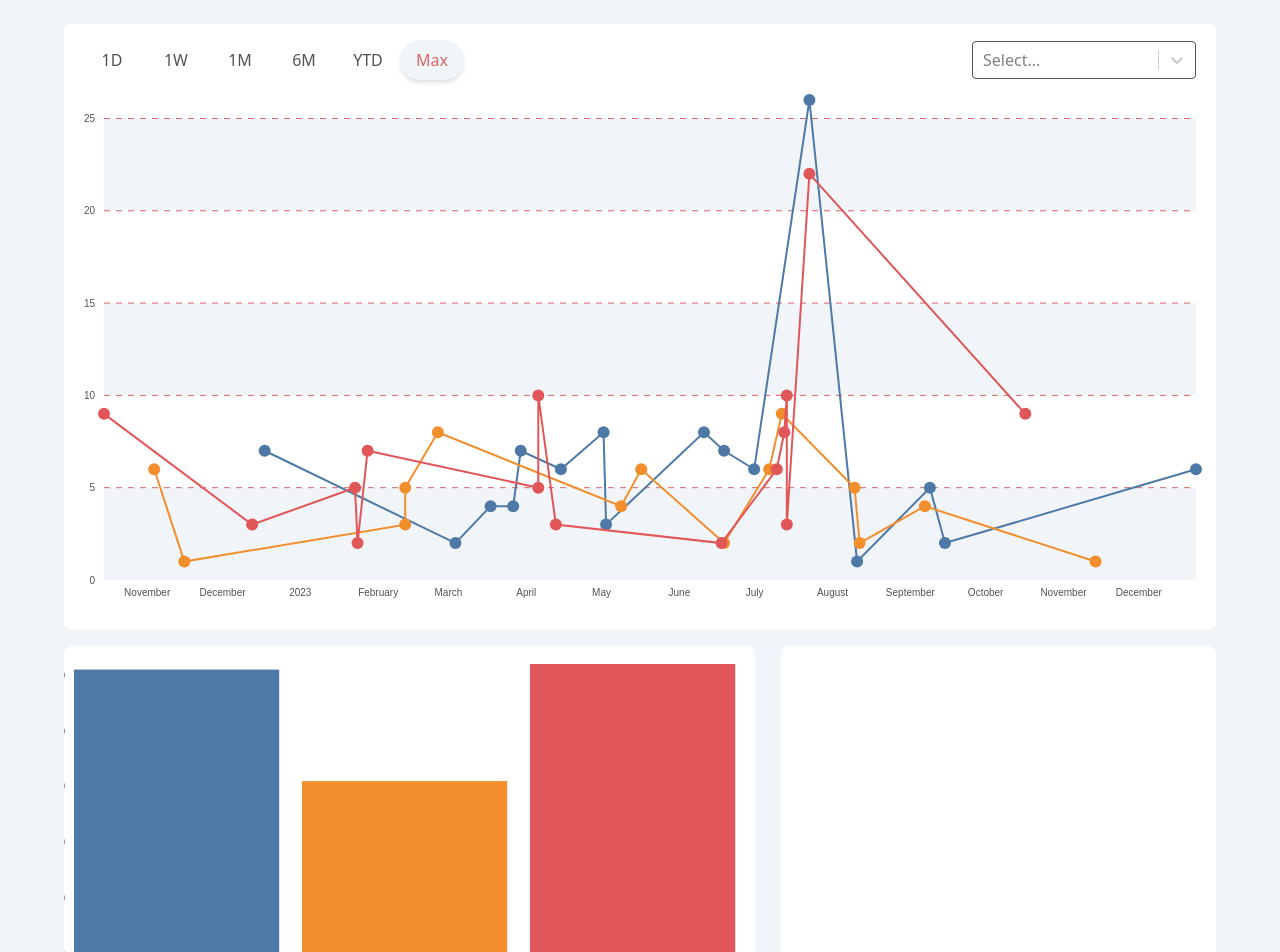
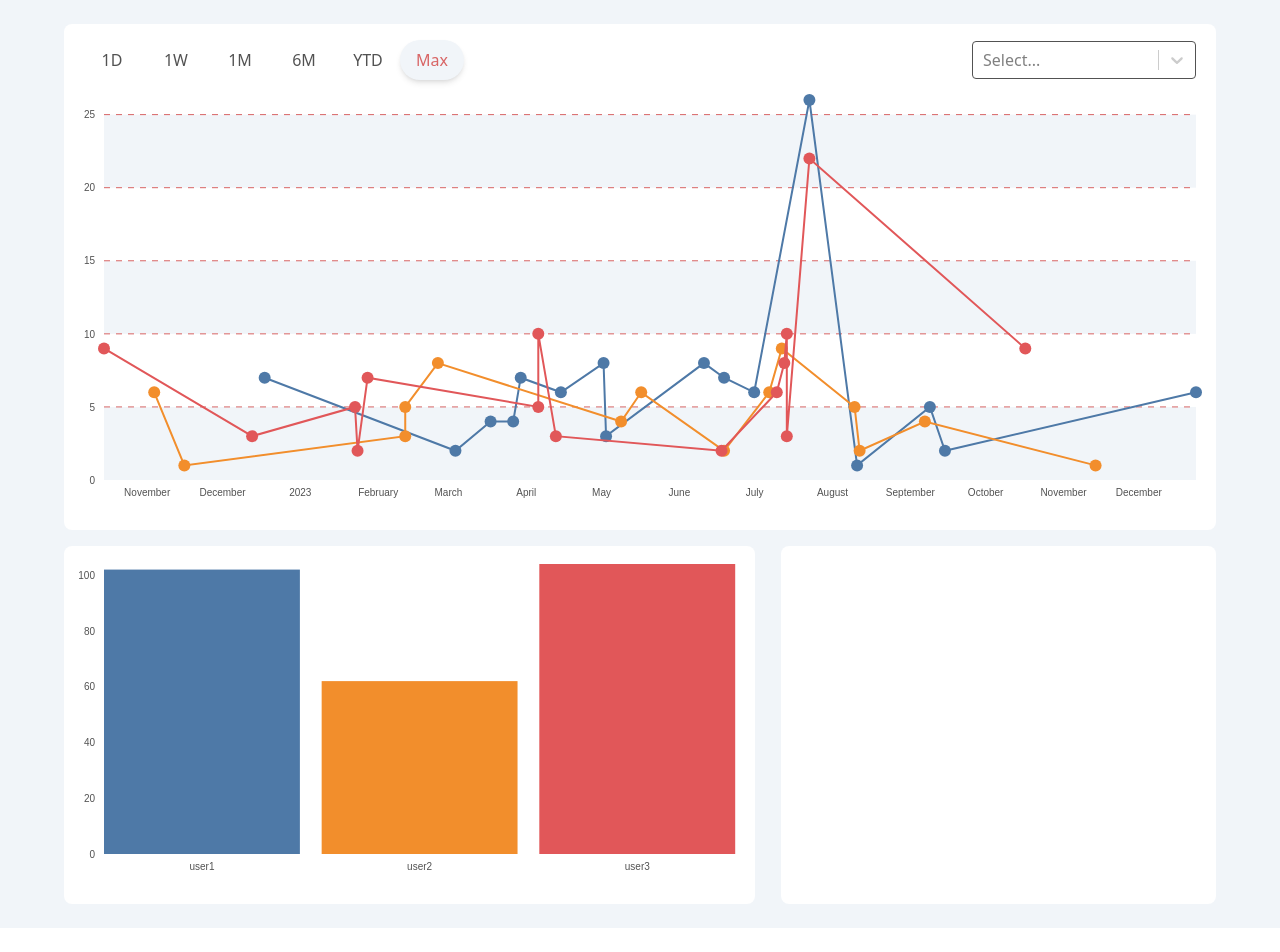
Before and after one commit to francoisdillinger/book_nook_frontend, a React (Vite) app: page / in a window 1280 px wide. Shown: the top 952 px of the page. After the commit the page ends 928 px from the top, so only its background shows below. Built offline with nearby package versions, Linux system fonts and the light colour scheme.

Commit message:
Update chart margins and dimensions

```diff
--- a/src/components/AdminChart.tsx
+++ b/src/components/AdminChart.tsx
@@ -8,8 +8,9 @@ import { TooltipStateType } from "./ChartToolTip";
 import UsersAdminChart from "./UsersAdminChart";
 import UsersAdminBarChart from "./UsersAdminBarChart";
 
-const margin = { top: 20, right: 20, bottom: 100, left: 40 };
-const graphLineChartHeight = 600 - margin.top - margin.bottom;
+const margin = { top: 20, right: 20, bottom: 50, left: 40 };
+const svgHeight = 450;
+const graphLineChartHeight = svgHeight - margin.top - margin.bottom;
 const colorScale = d3.scaleOrdinal(d3.schemeTableau10);
 
 export default function AdminChart() {
@@ -80,7 +81,7 @@ export default function AdminChart() {
 						<svg
 							ref={svgLineChartRef}
 							width={windowSizeInPixels * 0.9}
-							height={550}
+							height={svgHeight}
 						>
 							<g
 								ref={graphLineChartRef}
@@ -118,12 +119,14 @@ export default function AdminChart() {
 						<g
 							width={windowSizeInPixels * 0.54 - 20 - 10}
 							height={350 - 10 - 50}
-							transform={`translate(${10},${10})`}
+							transform={`translate(${margin.left},${10})`}
 						>
 							<UsersAdminBarChart
 								timeFilter={timeFilter}
 								graphHeight={350 - 10 - 50}
-								graphWidth={windowSizeInPixels * 0.54 - 20 - 10}
+								graphWidth={
+									windowSizeInPixels * 0.54 - margin.left - margin.right
+								}
 								tooltip={tooltip}
 								setTooltip={setTooltip}
 								users={users}
```
